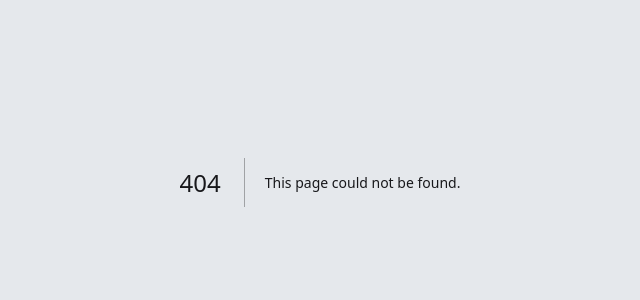
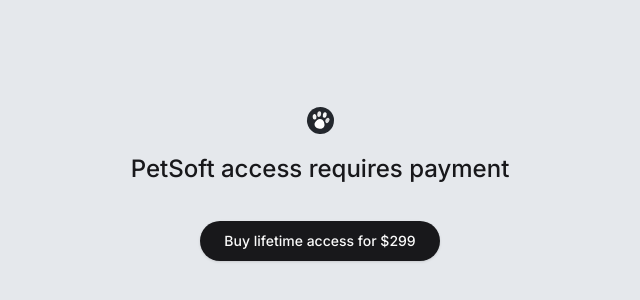
Before and after one commit to olhapanchyshyna/petsoft, a Next.js app: page /payment in a window 1280 px wide. Before the commit this address had no page. Shown: the part 218-518 px from the top of the page, without its empty margins (320-960 px from the left). Built offline with nearby package versions, Linux system fonts and the light colour scheme.

Commit message:
add Payment Page

```diff
--- /dev/null
+++ b/src/app/(auth)/payment/page.tsx
@@ -0,0 +1,11 @@
+import H1 from "@/components/h1";
+import { Button } from '@/components/ui/button'
+
+export default function Page() {
+  return (
+    <main className="flex flex-col items-center space-y-10">
+      <H1>PetSoft access requires payment</H1>
+			<Button> Buy lifetime access for $299</Button>
+    </main>
+  );
+}
```
Also changed, not shown: src/components/sign-out-btn.tsx (line endings or trailing spaces).
